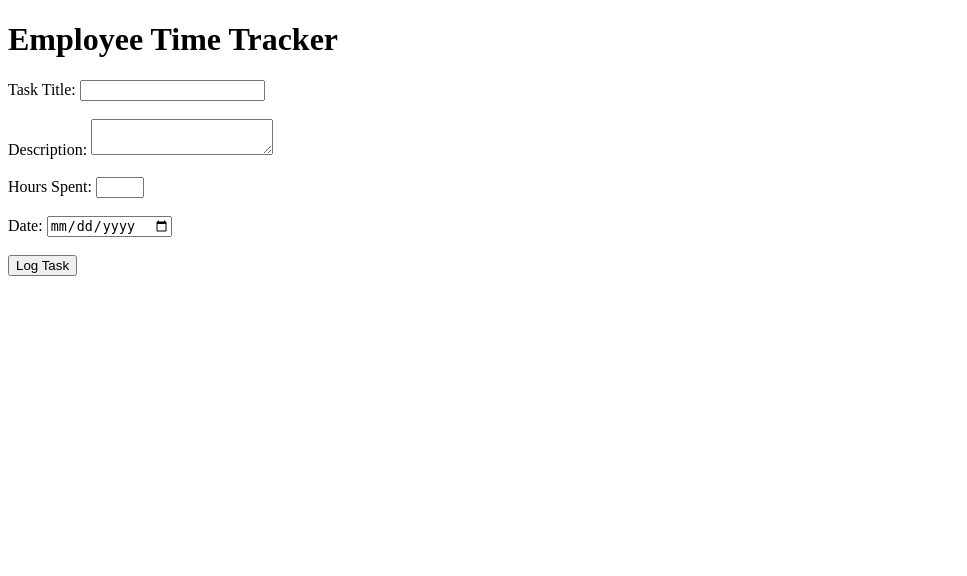
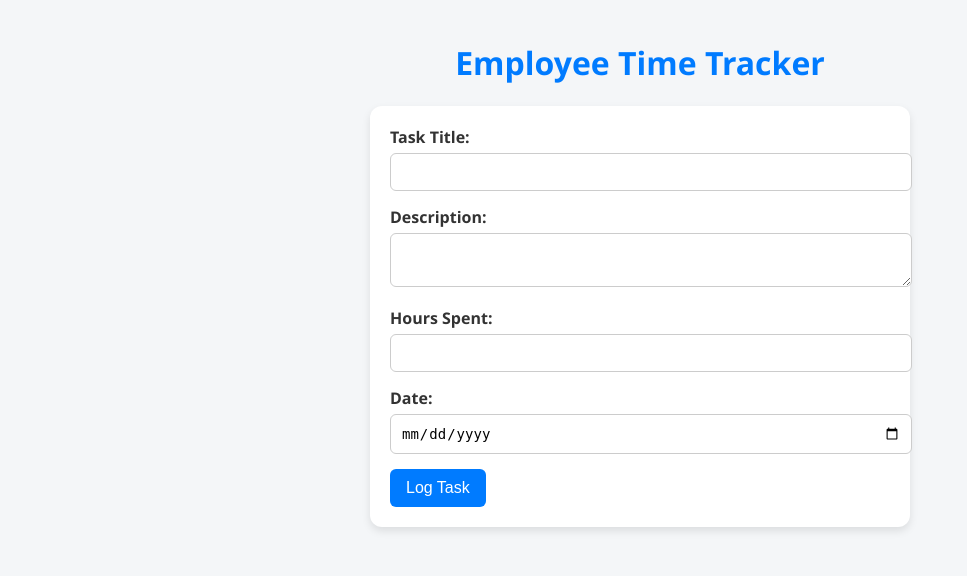
Before and after one commit to rohit08780/TimeTracker, a Django app: template tracker/templates/login.html in a window 1280 px wide. Shown: the top 576 px of the page, without its empty margins (0-967 px from the left). Run offline with Django 5.2, Linux system fonts and the light colour scheme; the template is opened without the code that fills it, so the values that code supplies are empty.

Commit message:
code push in 24 apr 2025

```diff
--- a/TimeTracker/settings.py
+++ b/TimeTracker/settings.py
@@ -86,11 +86,8 @@ DATABASES = {
 
 DATABASES = {
     'default': {
-        # Tenant Engine
         'ENGINE': 'django_tenants.postgresql_backend',
-        # set database name
         'NAME': 'good',
-        # set your user details
         'USER': 'postgres',
         'PASSWORD': '123@45',
         'HOST': 'localhost',
@@ -135,7 +132,7 @@ USE_TZ = True
 # Static files (CSS, JavaScript, Images)
 # https://docs.djangoproject.com/en/5.0/howto/static-files/
 
-STATIC_URL = 'static/'
+STATIC_URL = '/static/'
 
 # Default primary key field type
 # https://docs.djangoproject.com/en/5.0/ref/settings/#default-auto-field
--- a/TimeTracker/urls.py
+++ b/TimeTracker/urls.py
@@ -29,5 +29,5 @@ urlpatterns = [
     path('api/', include('tracker.urls')),
     path('api/token/', TokenObtainPairView.as_view(), name='token_obtain_pair'),
     path('api/token/refresh/', TokenRefreshView.as_view(), name='token_refresh'),
-    # path('manager/dashboard/',  manager_dashboard,  name='manager_dashboard'),
+    path('manager/dashboard/',  manager_dashboard,  name='manager_dashboard'),
 ]
--- a/tracker/templates/login.html
+++ b/tracker/templates/login.html
@@ -4,35 +4,93 @@
     <meta charset="UTF-8">
     <meta name="viewport" content="width=device-width, initial-scale=1.0">
     <title>Time Tracker</title>
+    <style>
+        body {
+            font-family: 'Segoe UI', Tahoma, Geneva, Verdana, sans-serif;
+            background-color: #f4f6f8;
+            color: #333;
+            margin: 0;
+            padding: 20px;
+        }
+
+        h1 {
+            text-align: center;
+            color: #007bff;
+        }
+
+        form {
+            background-color: #ffffff;
+            padding: 20px;
+            border-radius: 12px;
+            max-width: 500px;
+            margin: 20px auto;
+            box-shadow: 0 4px 8px rgba(0,0,0,0.1);
+        }
+
+        label {
+            display: block;
+            margin-bottom: 5px;
+            font-weight: 600;
+        }
+
+        input, textarea {
+            width: 100%;
+            padding: 10px;
+            margin-bottom: 15px;
+            border: 1px solid #ccc;
+            border-radius: 6px;
+            font-size: 14px;
+        }
+
+        button {
+            background-color: #007bff;
+            color: #fff;
+            padding: 10px 16px;
+            border: none;
+            border-radius: 6px;
+            cursor: pointer;
+            font-size: 16px;
+        }
+
+        button:hover {
+            background-color: #0056b3;
+        }
+
+        #task-list {
+            max-width: 500px;
+            margin: 30px auto;
+        }
+
+        #task-list div {
+            background-color: #e9f5ff;
+            border-left: 4px solid #007bff;
+            padding: 12px;
+            margin-bottom: 12px;
+            border-radius: 8px;
+        }
+    </style>
 </head>
 <body>
     <h1>Employee Time Tracker</h1>
     <form id="task-form">
         <label for="title">Task Title:</label>
-        <input type="text" id="title" required><br><br>
+        <input type="text" id="title" required>
 
         <label for="description">Description:</label>
-        <textarea id="description" required></textarea><br><br>
+        <textarea id="description" required></textarea>
 
         <label for="hours">Hours Spent:</label>
-        <input type="number" id="hours" min="1" max="8" required><br><br>
+        <input type="number" id="hours" min="1" max="8" required>
 
         <label for="date">Date:</label>
-        <input type="date" id="date" required><br><br>
+        <input type="date" id="date" required>
 
         <button type="submit">Log Task</button>
     </form>
 
     <div id="task-list"></div>
 
-    <script src="script.js"></script>
-</body>
-</html>
-
-
     <script>
-    // script.js
-
         document.getElementById('task-form').addEventListener('submit', function(event) {
             event.preventDefault();
 
@@ -51,12 +109,18 @@ document.getElementById('task-form').addEventListener('submit', function(event)
                 },
                 body: JSON.stringify(taskData)
             })
-    .then(response => response.json())
+            .then(response => {
+                if (!response.ok) throw new Error('Failed to log task');
+                return response.json();
+            })
             .then(data => {
                 alert('Task Logged Successfully!');
                 loadTasks();
             })
-    .catch(error => console.error('Error:', error));
+            .catch(error => {
+                console.error('Error:', error);
+                alert('Failed to log task. Are you logged in?');
+            });
         });
 
         function loadTasks() {
@@ -78,5 +142,6 @@ function loadTasks() {
         }
 
         loadTasks();
-
     </script>
+</body>
+</html>
```
Also changed, not shown: tracker/templates/manager_dashboard.html (+78 -4 lines), tracker/templates/task_form.html (+62 -6 lines). Lines whose indentation alone changed are shown as unchanged.
